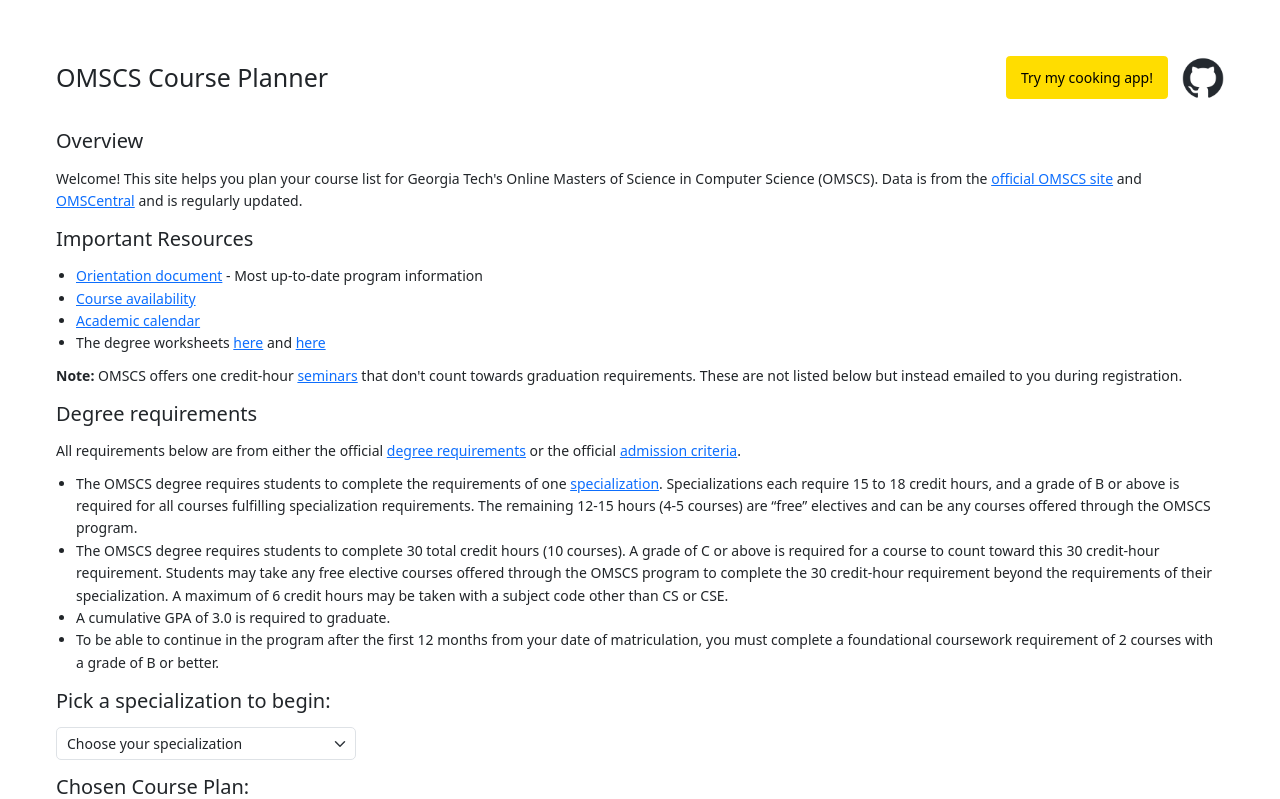
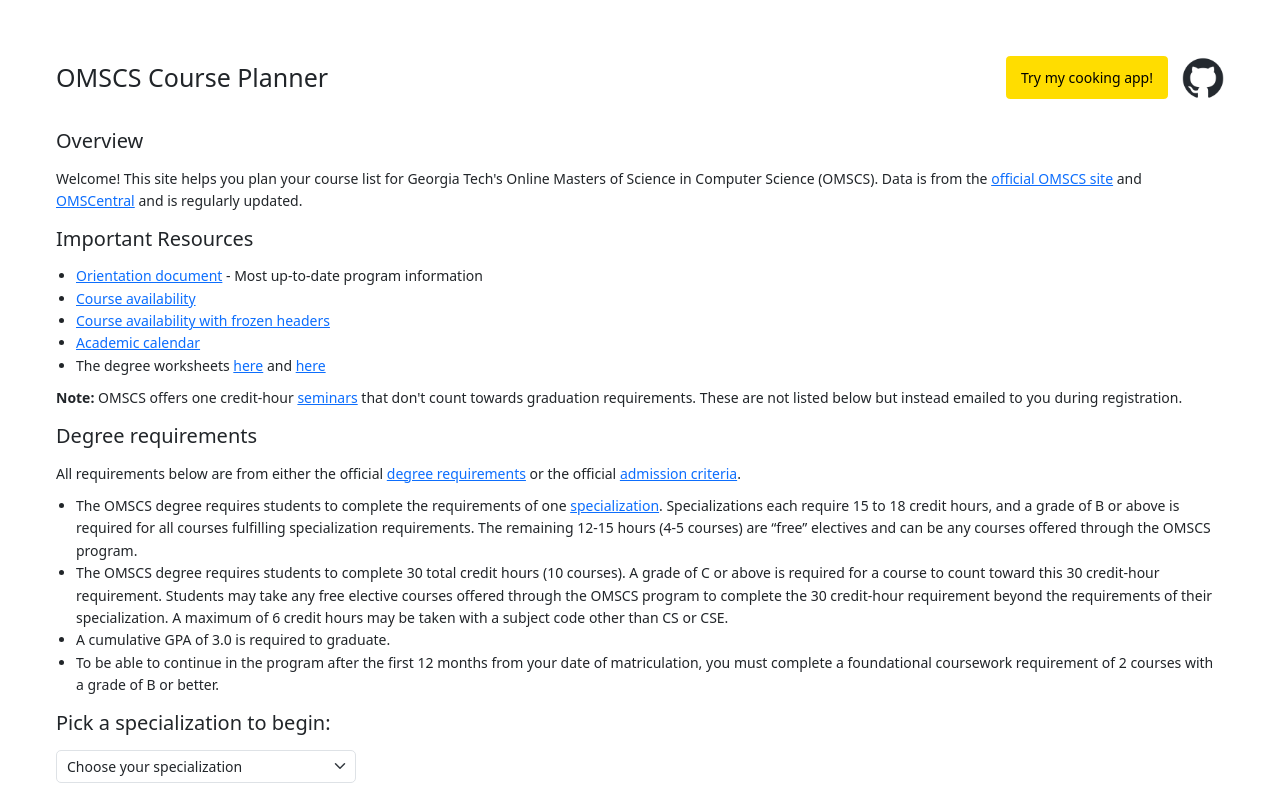
Before and after one commit to logic-tonic/omscs-course-planner, a React (Create React App) app: page / in a window 1280 px wide. Shown: the top 799 px of the page. Built offline with nearby package versions, Linux system fonts and the light colour scheme.

Commit message:
Add really.omscs.rocks

```diff
--- a/src/App.js
+++ b/src/App.js
@@ -16,6 +16,7 @@ function App() {
           <ul>
             <li><a href="https://omscs.gatech.edu/orientation-documents" target="_blank" rel="noreferrer">Orientation document</a> - Most up-to-date program information</li>
             <li><a href="https://docs.google.com/spreadsheets/d/e/2PACX-1vRyHrRhH2V52bsYFEtm-8oJDaFOlyGYz6AKXm8WwsthN3fNP3KGkEx7O7D9ZHV3j2iKnzU2XHqoh4pQ/pubhtml" target="_blank" rel="noreferrer">Course availability</a></li>
+            <li><a href="https://really.omscs.rocks/" target="_blank" rel="noreferrer">Course availability with frozen headers</a></li>
             <li><a href="https://registrar.gatech.edu/current-students/calendars" target="_blank" rel="noreferrer">Academic calendar</a></li>
             <li>The degree worksheets <a href="https://www.cc.gatech.edu/graduate-forms-procedures" target="_blank" rel="noreferrer">here</a> and <a href="https://degreeaudit.gatech.edu/" target="_blank" rel="noreferrer">here</a></li>
           </ul>
```
